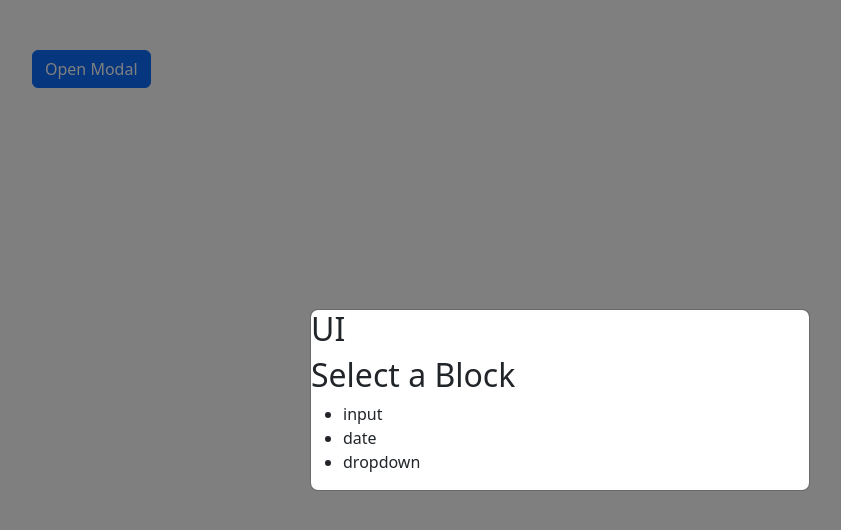
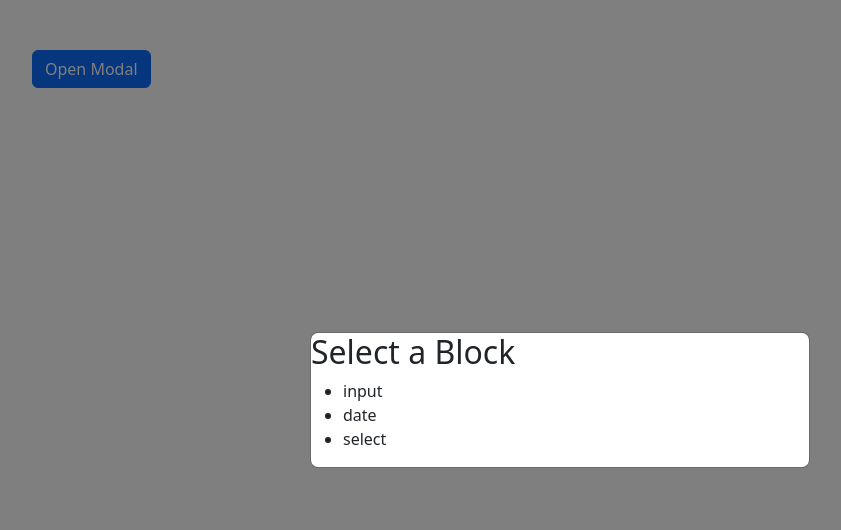
Before and after one commit to aznresearch/angular-form-constructor, an Angular app: page /form in a window 1280 px wide. Both pictures are taken after a click on the button "Open Modal". Shown: the top 530 px of the page, without its empty margins (80-921 px from the left). Built offline with nearby package versions, Linux system fonts and the light colour scheme.

Commit message:
feat: add feild key generator

```diff
--- a/src/app/components/ui/components/ui-modal-fields-inserting/ui-modal-fields-inserting.component.html
+++ b/src/app/components/ui/components/ui-modal-fields-inserting/ui-modal-fields-inserting.component.html
@@ -1,5 +1,4 @@
 <div>
-  <h2>UI</h2>
   <div class="block-selector">
     <h2>Select a Block</h2>
     <ul>
--- a/src/app/components/ui/components/ui-modal-fields-inserting/ui-modal-fields-inserting.component.ts
+++ b/src/app/components/ui/components/ui-modal-fields-inserting/ui-modal-fields-inserting.component.ts
@@ -2,7 +2,7 @@ import { Component, EventEmitter, OnInit } from '@angular/core';
 import { BsModalRef } from 'ngx-bootstrap/modal';
 
 interface FormField {
-  key: string;
+  key?: string;
   label: string;
   type: string;
   options?: { value: any; label: string }[];
@@ -17,12 +17,12 @@ export class UIModalFieldsInsertingComponent implements OnInit {
   onBlockSelect: EventEmitter<FormField> = new EventEmitter<FormField>();
 
   availableBlocks: FormField[] = [
-    { key: 'text343', label: 'Text Field', type: 'input' },
+    { key: '', label: 'Text Field', type: 'input' },
     { key: 'date', label: 'Date Field', type: 'date' },
     {
       key: 'dropdown',
       label: 'Dropdown',
-      type: 'dropdown',
+      type: 'select',
       options: [
         { value: 'option1', label: 'Option 1' },
         { value: 'option2', label: 'Option 2' }
@@ -38,8 +38,13 @@ export class UIModalFieldsInsertingComponent implements OnInit {
   selectBlock(blockType: string) {
     const selectedBlock = this.availableBlocks.find((block) => block.type === blockType);
     if (selectedBlock) {
+      selectedBlock.key = selectedBlock.key || this.generateUniqueId().toString();
       this.onBlockSelect.emit(selectedBlock);
       this.modalRef.hide();
     }
   }
+
+  generateUniqueId(): number {
+    return Math.floor(Math.random() * 1000000);
+  }
 }
```
